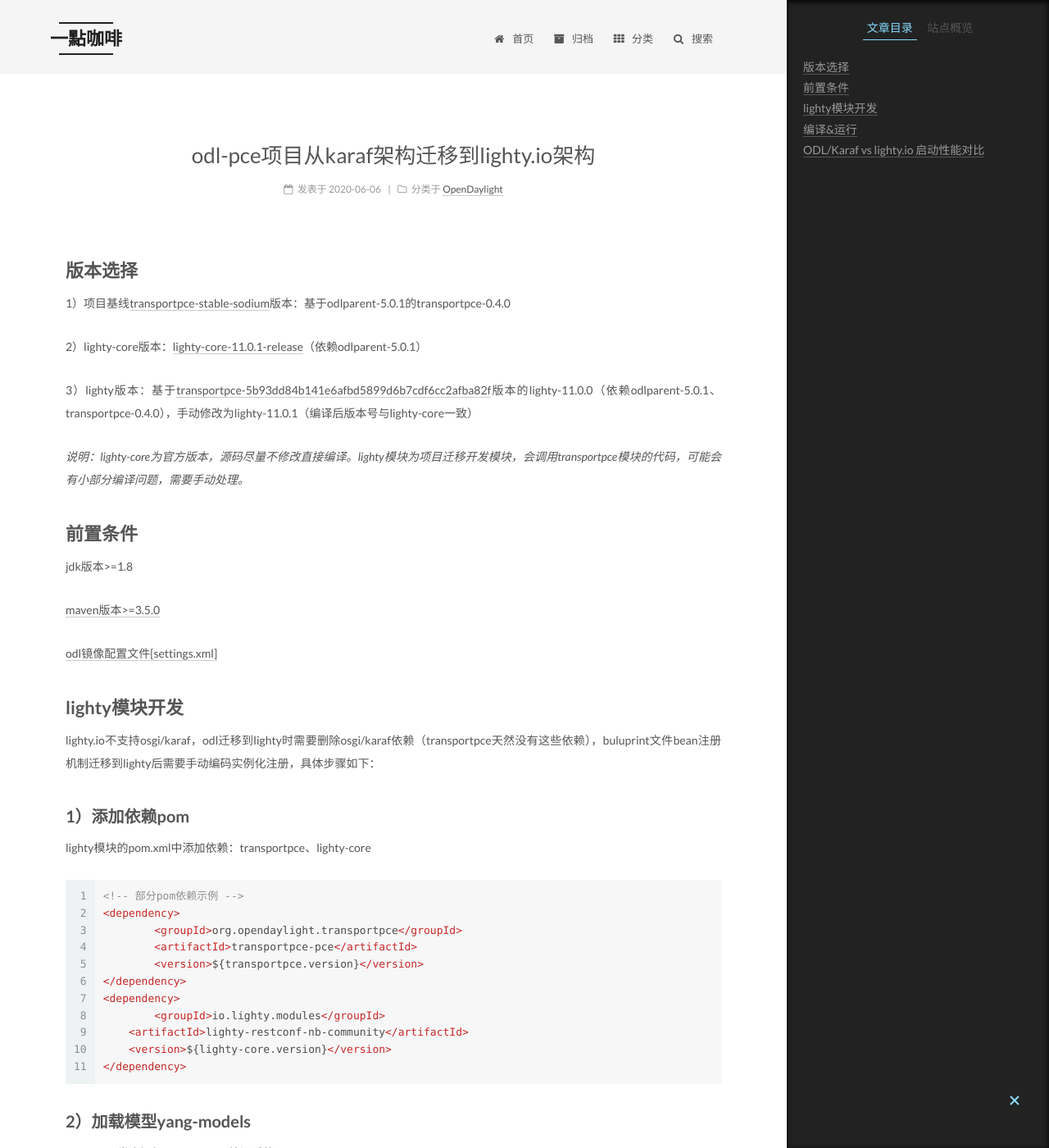
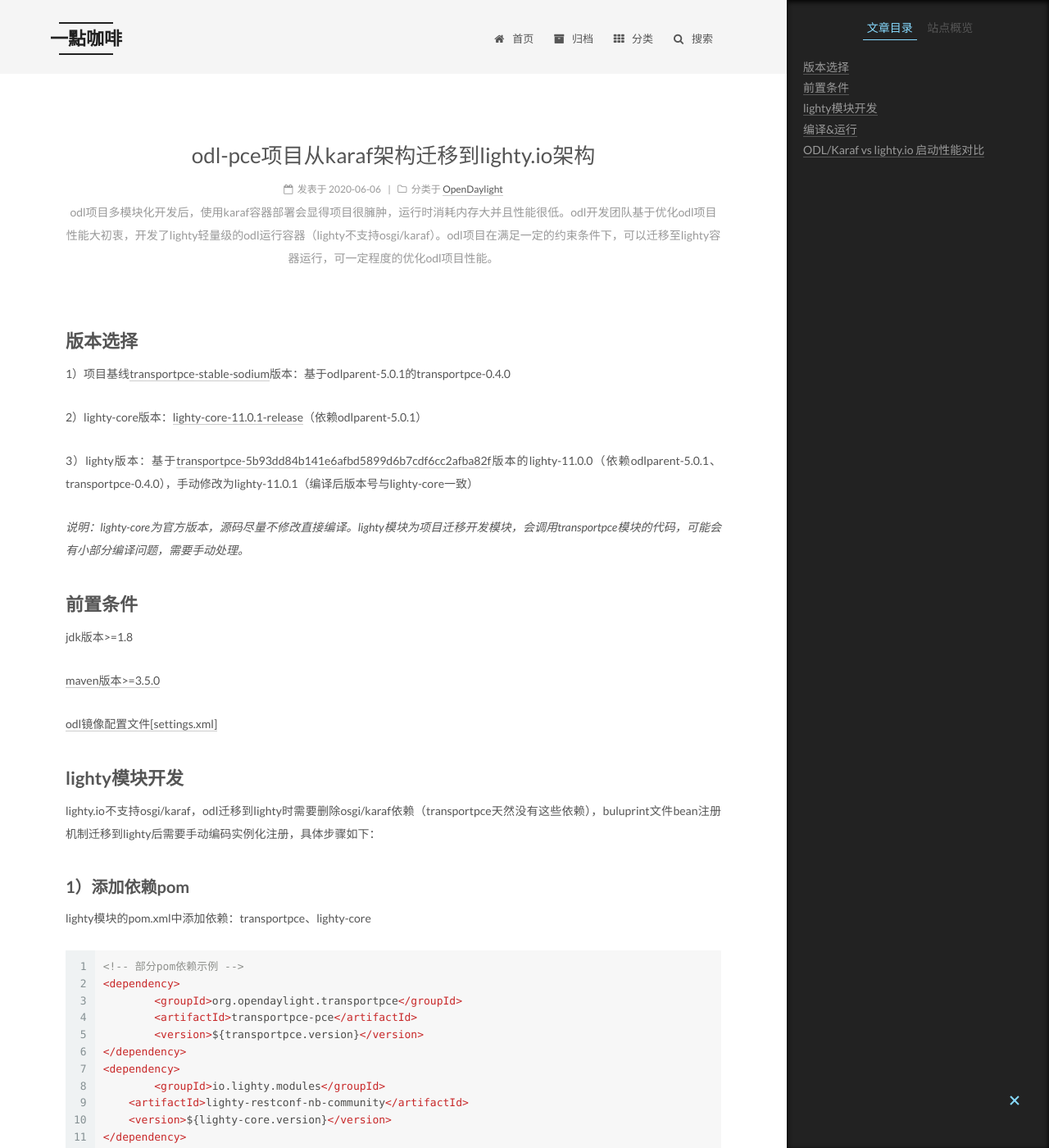
Before and after one commit to leihuan7086/leihuan7086.github.io, a Jekyll site: the page built from _posts/2020-06-06-odl迁移lighty说明书.md, in a window 1280 px wide and 1400 px high. Shown: the whole window at 82% size. Built offline with Jekyll 4.4.1, drawn with Linux system fonts in a browser that asks for light colours; comment, search, counter and statistics services are not loaded.

Commit message:
增加lighty文章

```diff
--- a/_posts/2020-06-06-odl迁移lighty说明书.md
+++ b/_posts/2020-06-06-odl迁移lighty说明书.md
@@ -3,10 +3,8 @@ title: odl-pce项目从karaf架构迁移到lighty.io架构
 date: 2020-06-06
 category: OpenDaylight
 tags: Lighty
-description:
+description: odl项目多模块化开发后，使用karaf容器部署会显得项目很臃肿，运行时消耗内存大并且性能很低。odl开发团队基于优化odl项目性能大初衷，开发了lighty轻量级的odl运行容器（lighty不支持osgi/karaf）。odl项目在满足一定的约束条件下，可以迁移至lighty容器运行，可一定程度的优化odl项目性能。
 ---
-
-
 
 ## 版本选择
 
```
